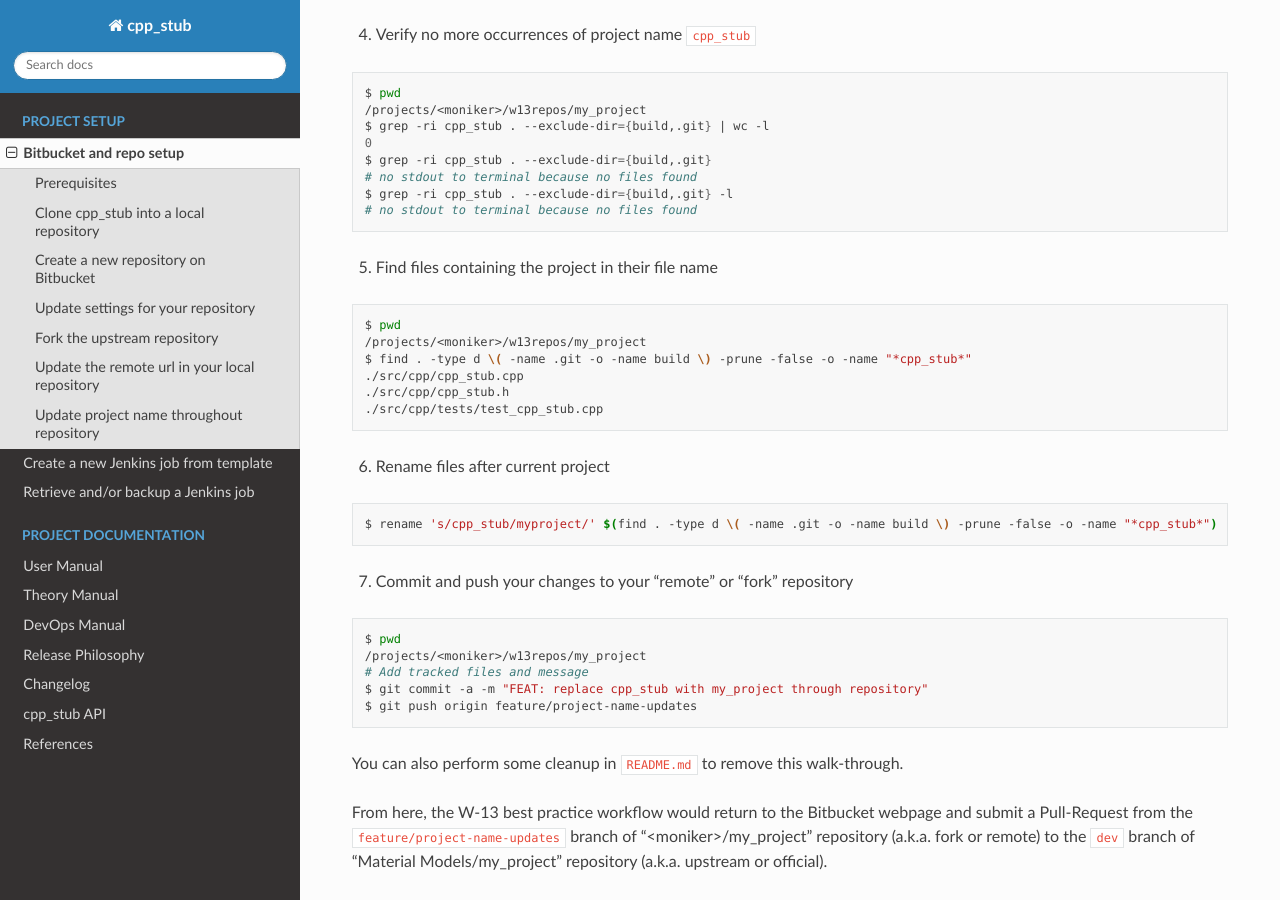
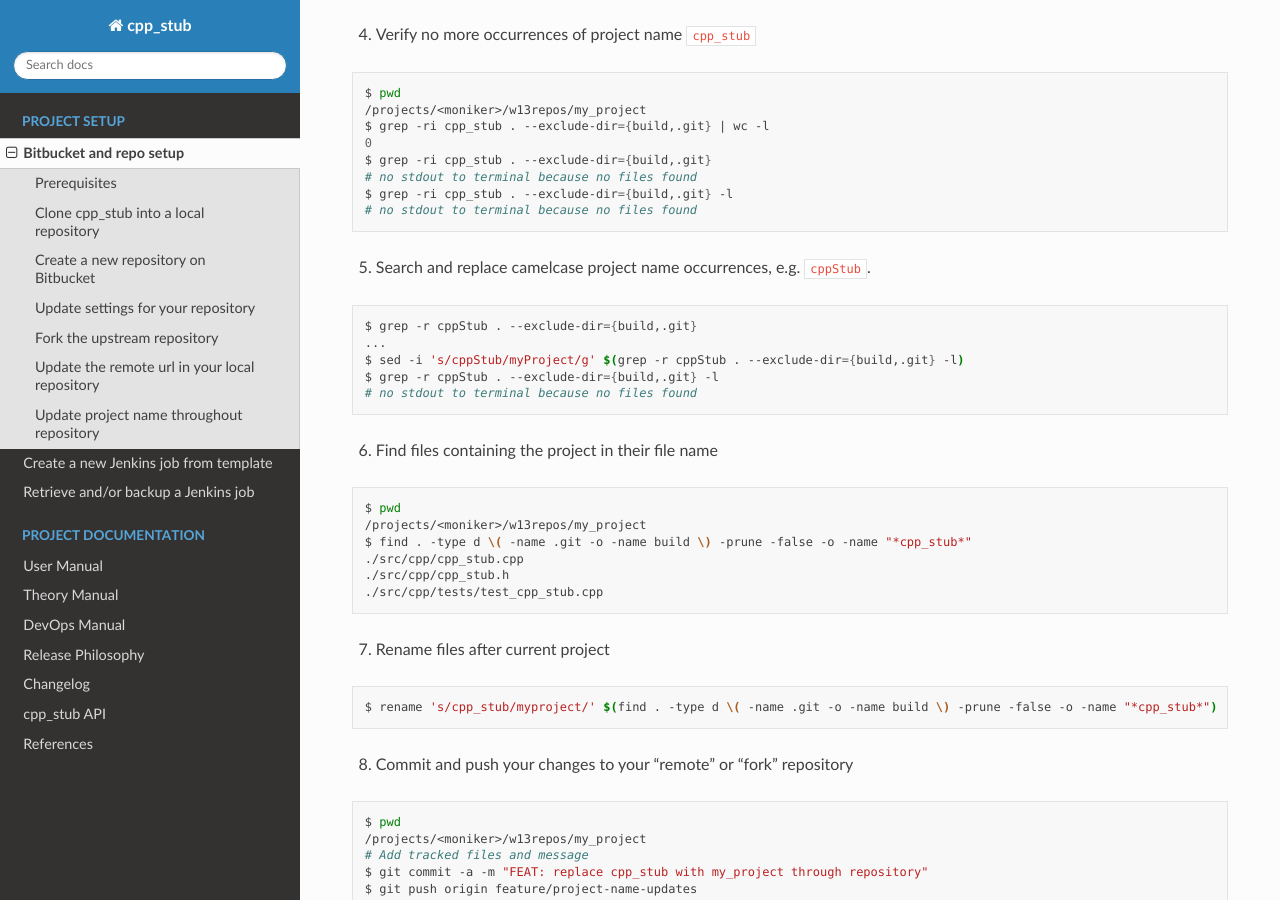
Before and after one commit to lanl/tardigrade-asp, a Sphinx documentation site: the page built from docs/bitbucket_setup.rst, in a window 1280 px wide and 900 px high, scrolled down 4682 px. Built offline with Sphinx 7.4.7 and the Read the Docs theme 2.0.0, drawn with Linux system fonts in a browser that asks for light colours.

Commit message:
DOC: update ReST project setup instructions to match README

```diff
--- a/docs/bitbucket_setup.rst
+++ b/docs/bitbucket_setup.rst
@@ -272,7 +272,17 @@ Update project name throughout repository
    $ grep -ri cpp_stub . --exclude-dir={build,.git} -l
    # no stdout to terminal because no files found
 
-5. Find files containing the project in their file name
+5. Search and replace camelcase project name occurrences, e.g. ``cppStub``.
+
+.. code:: bash
+
+   $ grep -r cppStub . --exclude-dir={build,.git}
+   ...
+   $ sed -i 's/cppStub/myProject/g' $(grep -r cppStub . --exclude-dir={build,.git} -l)
+   $ grep -r cppStub . --exclude-dir={build,.git} -l
+   # no stdout to terminal because no files found
+
+6. Find files containing the project in their file name
 
 .. code:: bash
 
--- a/docs/changelog.rst
+++ b/docs/changelog.rst
@@ -9,6 +9,10 @@ Changelog
 ******************
 0.1.1 (unreleased)
 ******************
+
+New Features
+============
+- Add camelCase project name replacement instructions to project setup. By `Kyle Brindley`_.
 
 Bug Fixes
 =========
```
Also changed, not shown: other parts of docs/bitbucket_setup.rst (+2 -2 lines).
